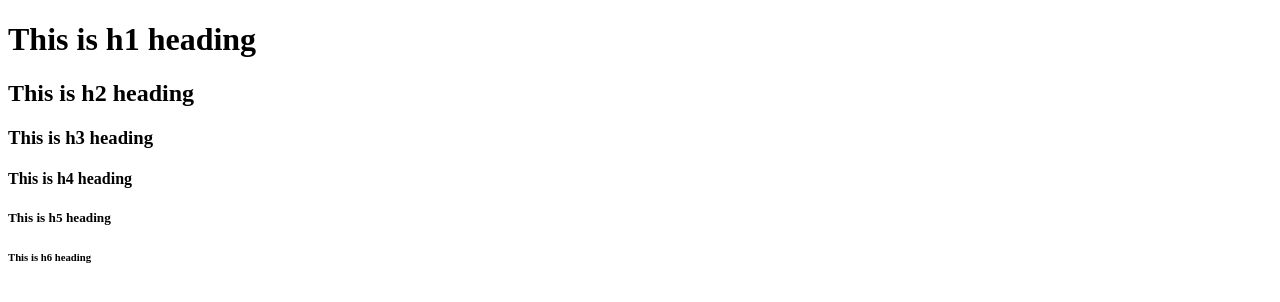
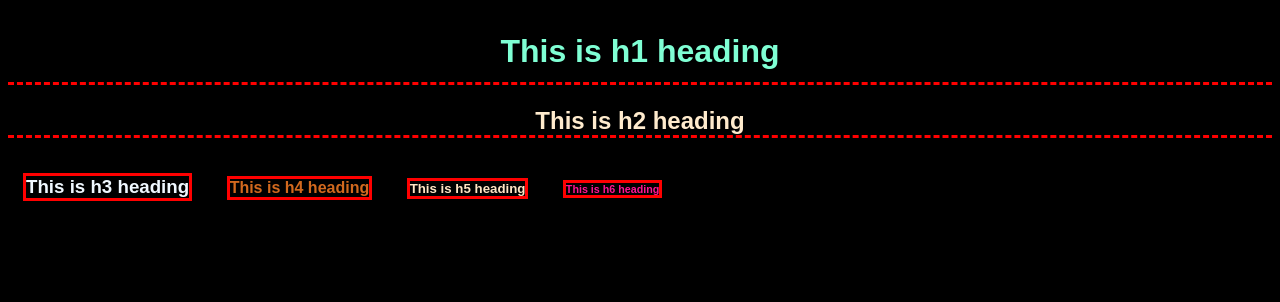
Before and after one commit to mithra-tejvarma/web-development1, a plain HTML site: page html/day-2/headings.html in a window 1280 px wide. Drawn offline with Linux system fonts and the light colour scheme.

Commit message:
day-2 css adding

```diff
--- /dev/null
+++ b/html/day-2/css/headings.css
@@ -0,0 +1,37 @@
+body{
+    font-family: Arial, Helvetica, sans-serif;
+    background-color: black;
+}
+h1{
+    color: aquamarine;
+    display: flex;
+    border-bottom: 3px dashed red;
+    /* box-sizing: content-box; */
+    justify-content: center;
+    padding: 12px;
+
+}
+h2{
+    color: blanchedalmond;
+    border-bottom: 3px dashed red;
+    text-align: center;
+
+}
+h3,h4,h5,h6{
+    display: inline-flex;
+    flex-wrap: wrap;
+    margin: 15px;
+    border: 3px solid red;
+}
+h3{
+    color: aliceblue;
+}
+h4{
+    color: chocolate;
+}
+h5{
+    color:bisque;
+}
+h6{
+    color:deeppink;
+}
--- /dev/null
+++ b/html/day-2/css/image.css
@@ -0,0 +1,12 @@
+.m-logo{
+ width: 300px;
+ height: 300px;
+}
+body{
+    color: white;
+    font-family: Arial, Helvetica, sans-serif;
+    text-align: center;
+    background-image: url("https://st2.depositphotos.com/5943796/11310/v/600/depositphotos_113103402-stock-illustration-letter-m-swoosh-silver-gold.jpg");
+    background-repeat: repeat;
+
+}
--- a/html/day-2/headings.html
+++ b/html/day-2/headings.html
@@ -5,6 +5,7 @@
     <meta charset="UTF-8">
     <meta name="viewport" content="width=device-width, initial-scale=1.0">
     <title>Headings</title>
+    <link rel="stylesheet" href="css/headings.css">
 </head>
 
 <body>
```
Also changed, not shown: html/day-2/css/link.css (added, +10 -0 lines), html/day-2/image.html (+2 -1 lines), html/day-2/link.html (+3 -1 lines).
